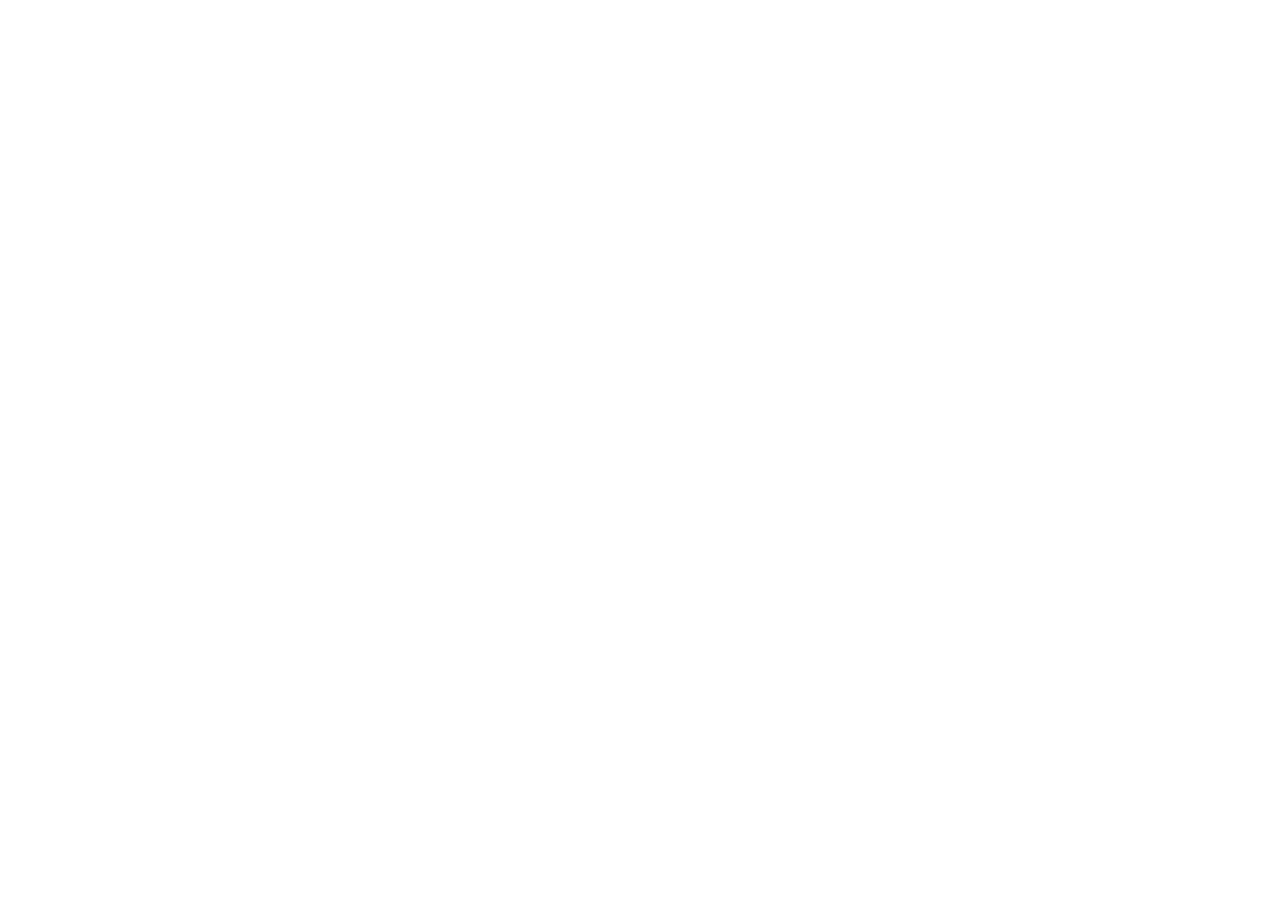
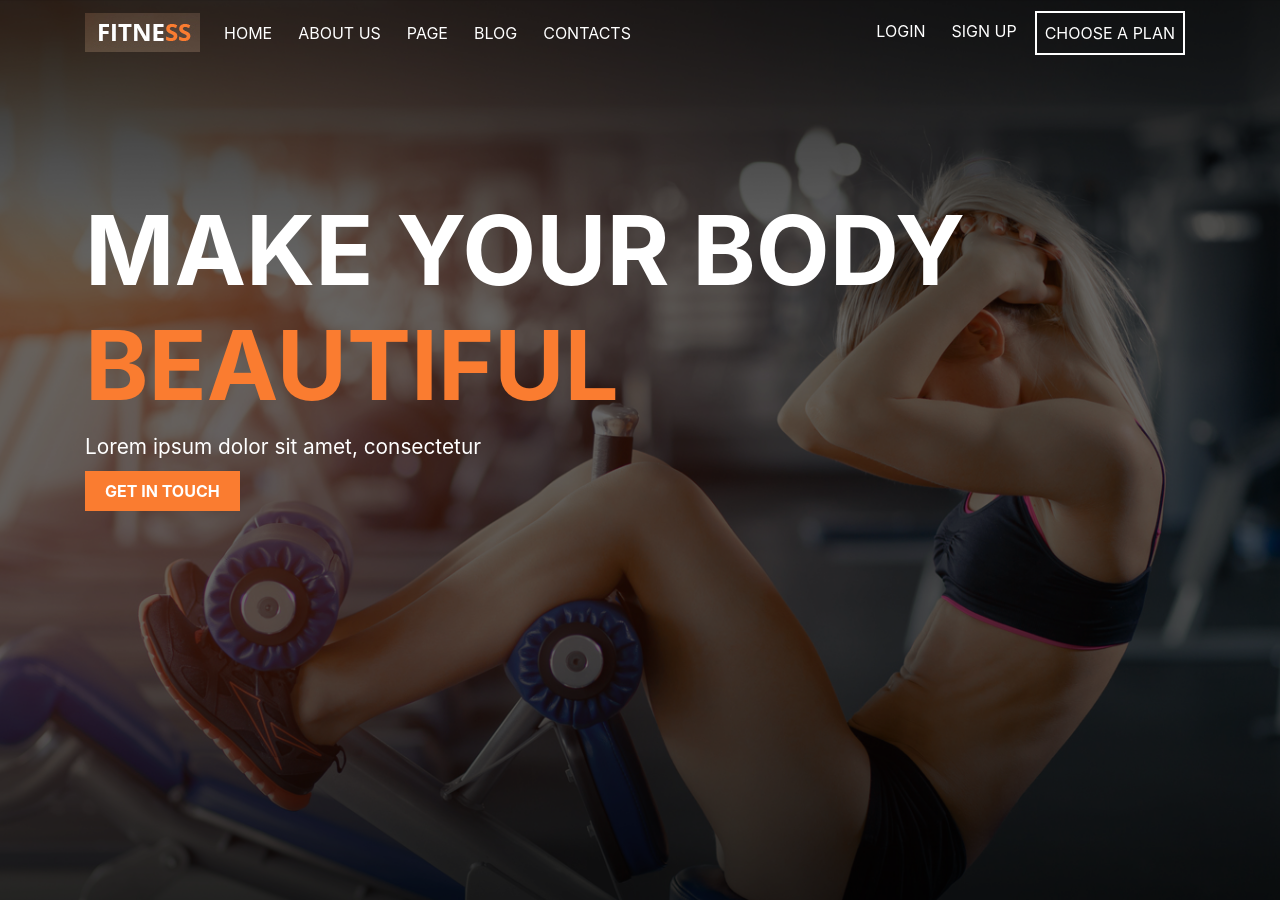
Before and after one commit to kristianstojani/mh-front-ent-project, a plain HTML site: page Project-17/index.html in a window 1280 px wide. Before the commit the page ends 800 px from the top, so only its background shows below. Drawn offline with nearby package versions, Linux system fonts and the light colour scheme.

Commit message:
header changes

```diff
--- /dev/null
+++ b/Project-17/assets/style.css
@@ -0,0 +1,56 @@
+html, body {
+    font-family: "Open Sans", sans-serif;
+    height: 100%;
+    width: 100%;
+    font-size: 16px;
+}
+.bg-image {
+    background-image: url('images/hero.jpg');
+    min-height: 900px;
+    background-size: cover;
+    background-position: center;
+    background-repeat: no-repeat;
+    font-weight: 500;
+    font-size: 0.9em;
+    filter: brightness(40%);
+    position:absolute;
+}
+.navbar-button {
+    border: white 2px solid;
+}
+.navbar-nav li {
+    padding-right: 10px;
+}
+.navbar-nav a:hover {
+    background-color: #FA7C30;
+}
+.header-content {
+    padding-top: 10%;
+    position: relative;
+}
+.header-content h1 {
+    font-size: 6em;
+    text-transform: uppercase;
+    font-weight: 700;
+    color: white;
+}
+.header-content span {
+    color:#FA7C30;
+}
+.header-content p {
+    color: white;
+    font-size: 1.3em;
+    font-weight: 400;
+}
+.header-content a {
+    text-decoration: none;
+    color: white;
+    background-color: #FA7C30;
+    text-transform: uppercase;
+    font-weight: 700;
+    padding: 10px 20px;
+}
+.header-content a:hover {
+    text-decoration: none;
+    color: black;
+}
--- a/Project-17/index.html
+++ b/Project-17/index.html
@@ -1,11 +1,60 @@
 <!DOCTYPE html>
 <html lang="en">
-<head>
-    <meta charset="UTF-8">
-    <meta name="viewport" content="width=device-width, initial-scale=1.0">
-    <title>Fitness</title>
-</head>
-<body>
+    <head>
+        <title>Fitness</title>
+        <link rel="stylesheet" type="text/css" href="assets/style.css"
+        <meta charset="UTF-8">
+        <meta name="viewport" content="width=device-width, initial-scale=1">
+        <link rel="preconnect" href="https://fonts.gstatic.com">
+        <link href="https://fonts.googleapis.com/css2?family=Open+Sans&display=swap" rel="stylesheet">
+        <link rel="stylesheet" href="https://maxcdn.bootstrapcdn.com/bootstrap/4.5.2/css/bootstrap.min.css">
+        <script src="https://ajax.googleapis.com/ajax/libs/jquery/3.5.1/jquery.min.js"></script>
+        <script src="https://cdnjs.cloudflare.com/ajax/libs/popper.js/1.16.0/umd/popper.min.js"></script>
+        <script src="https://maxcdn.bootstrapcdn.com/bootstrap/4.5.2/js/bootstrap.min.js"></script>
+    </head>
+    <body>
 
-</body>
+        <!-- HEADER -->
+        <header>
+            <div class="container-fluid bg-image "></div>
+            <nav class="navbar navbar-expand-lg navbar-light bg-transparent">
+                <div class="container">
+                    <a class="navbar-brand" href="#"><img src="assets/images/logo.png" alt="logo"></a>
+                    <button class="navbar-toggler" type="button" data-toggle="collapse" data-target="#navbarResponsive">
+                        <span class="navbar-toggler-icon"></span>
+                    </button>
+                    <div class="collapse navbar-collapse" id="navbarResponsive">
+                        <ul class="navbar-nav">
+                            <li class="nav-item"><a class="nav-link text-white" href="#">HOME</a></li>
+                            <li class="nav-item"><a class="nav-link text-white" href="#">ABOUT US</a></li>
+                            <li class="nav-item"><a class="nav-link text-white" href="#">PAGE</a></li>
+                            <li class="nav-item"><a class="nav-link text-white" href="#">BLOG</a></li>
+                            <li class="nav-item"><a class="nav-link text-white" href="#">CONTACTS</a></li>
+                        </ul>
+                        <ul class="navbar-nav ml-auto">
+                            <li class="nav-item"><a class="nav-link text-white" href="#">LOGIN</a></li>
+                            <li class="nav-item"><a class="nav-link text-white" href="#">SIGN UP</a></li>
+                            <li class="nav-item"><a class="nav-link text-white navbar-button" href="#">CHOOSE A PLAN</a></li>
+                        </ul>
+                    </div>
+                </div>
+            </nav>
+
+            <div class="container header-content">
+                <h1>make your body <br> <span>beautiful</span></h1>
+                <p>Lorem ipsum dolor sit amet, consectetur</p>
+                <a href="#">get in touch</a>
+            </div>
+
+
+        </header>
+
+
+
+
+
+
+
+
+    </body>
 </html>
```
Also changed, not shown: Project-17/assets/images/hero.jpg (renamed from Project-17/images/hero.jpg), Project-17/assets/images/image1.png (renamed from Project-17/images/image1.png), Project-17/assets/images/image2.jpg (renamed from Project-17/images/image2.jpg), Project-17/assets/images/image3.jpg (renamed from Project-17/images/image3.jpg), Project-17/assets/images/image4.jpg (renamed from Project-17/images/image4.jpg), Project-17/assets/images/image5.jpg (renamed from Project-17/images/image5.jpg), Project-17/assets/images/image6.png (renamed from Project-17/images/image6.png), Project-17/assets/images/image7.png (renamed from Project-17/images/image7.png), Project-17/assets/images/image8.png (renamed from Project-17/images/image8.png), Project-17/assets/images/logo.png (added).
